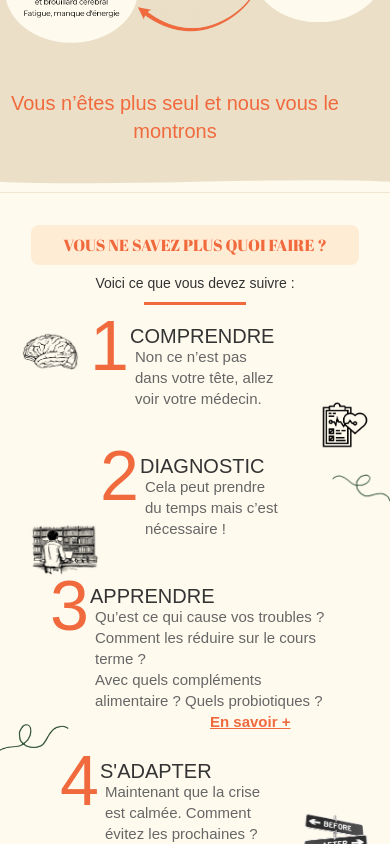
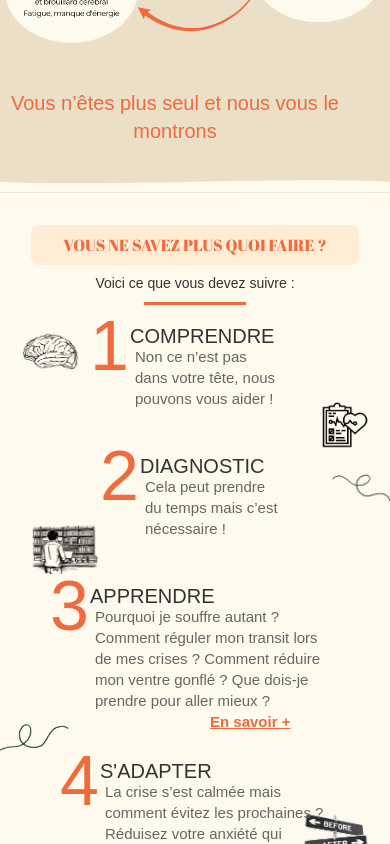
Before and after one commit to leonard-rbch/Intestilibre, a Next.js app: page / in a window 390 px wide. Shown: the part 1156-2000 px from the top of the page. Built offline with nearby package versions, Linux system fonts and the light colour scheme; a web font is replaced by a local one.

Commit message:
changer la page sur ce que vous devez faire avec la position du savoir + dans le 4 : apprendre

```diff
--- a/app/page.tsx
+++ b/app/page.tsx
@@ -61,7 +61,7 @@ export default function Home() {
                   "
                 >
                   Vous méritez plus qu’un simple régime ou qu’un traitement isolé. <br />
-                  Chez IntestiLibre, une équipe d’experts en nutrition, neurosciences  <br />
+                  Chez IntestiLibre, une équipe d’experts en nutrition, anxiété <br />
                   et santé intestinale vous accompagne pour apaiser durablement votre intestin <span className="inline lg:hidden"><br /></span> et retrouver une vie sans gêne. <span className="hidden lg:inline"><br /></span>
 
                 </h2>
@@ -350,7 +350,7 @@ export default function Home() {
                     textAlign: "justify",
                   }}
                 >
-                  Non ce n’est pas <br /> dans votre tête, allez <br /> voir votre médecin.
+                  Non ce n’est pas <br /> dans votre tête, nous <br /> pouvons vous aider !
                 </div>
 {/*
                 <a
@@ -417,8 +417,8 @@ export default function Home() {
                     textAlign: "justify",
                   }}
                 >
-                  Qu’est ce qui cause vos troubles ? <br /> Comment les réduire sur le cours <br /> terme ? <br />
-                  Avec quels compléments <br /> alimentaire ? Quels probiotiques ?
+                  Pourquoi je souffre autant ? <br /> Comment réguler mon transit lors <br />de mes crises ? Comment réduire <br />
+                  mon ventre gonflé ? Que dois-je <br /> prendre pour aller mieux ?
                 </div>
                 <a
                   href="#accompagnement-2"
@@ -454,12 +454,12 @@ export default function Home() {
                     textAlign: "justify",
                   }}
                 >
-                  Maintenant que la crise <br /> est calmée. Comment <br /> évitez les prochaines ? <br />
-                  Trouvez vos solutions <br /> long terme !
+                  La crise s’est calmée mais <br /> comment évitez les prochaines ? <br /> Réduisez votre anxiété qui <br /> vous pèse tant... < br />
+                  Personnalisez votre alimentation !
                 </div>
                 <a
                   href="#accompagnement-2"
-                  className="absolute lg:bottom-0 lg:right-0 font-bold underline cursor-pointer z-10 top-[120px] left-[180px] text-[15px] lg:top-[215px] lg:left-[300px] lg:text-[18px]"
+                  className="absolute lg:bottom-0 lg:right-0 font-bold underline cursor-pointer z-10 top-[135px] left-[180px] text-[15px] lg:top-[235px] lg:left-[300px] lg:text-[18px]"
                   style={{ color: "#f06a3d" }}
                 >
                   En savoir +
@@ -491,7 +491,7 @@ export default function Home() {
                     textAlign: "justify",
                   }}
                 >
-                  Retrouvez votre liberté <br /> de déplacement, vous <br /> n’êtes plus obliger de <br /> restez chez vous !
+                  Retrouvez goût à la vie, <br /> vous n’êtes plus obligé <br /> de rester chez vous !
                 </div>
               </div>
             </div>
```
